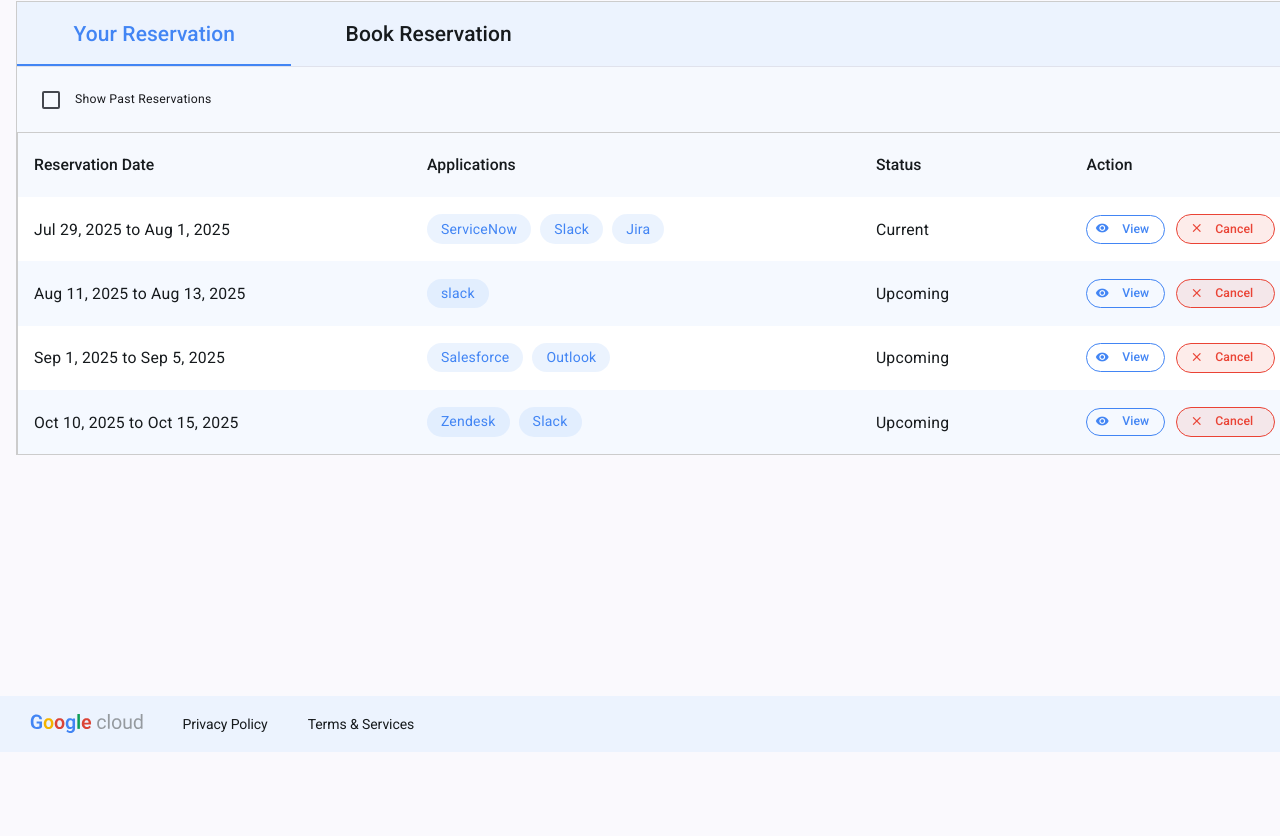
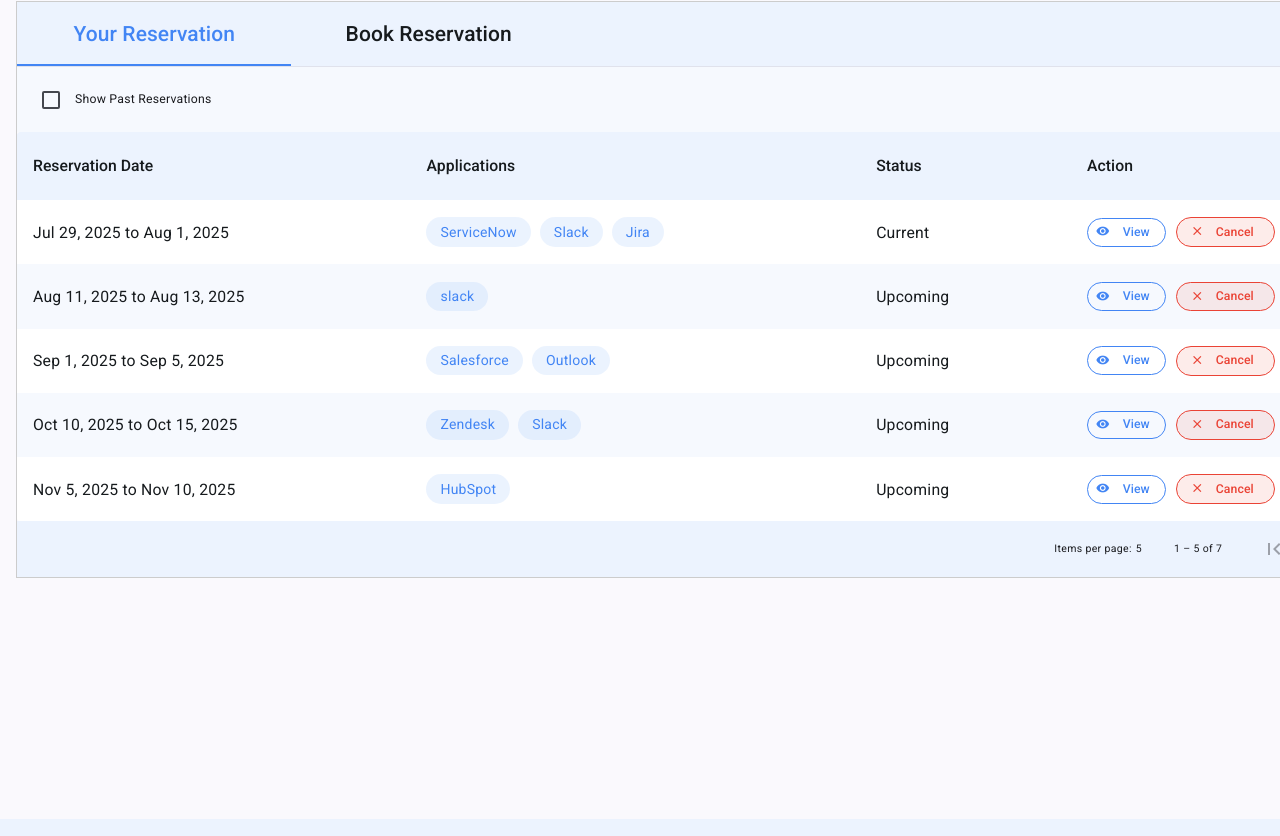
Before and after one commit to arpitgup/demospace-user-license-app, an Angular app in the folder frontend/: page / in a window 1280 px wide. Shown: the part 453-1289 px from the top of the page. Before the commit the page ends 1205 px from the top, so only its background shows below. Built offline with nearby package versions, Linux system fonts and the light colour scheme.

Commit message:
feat : add pagination table

```diff
--- a/frontend/src/app/features/landing/landing.page.scss
+++ b/frontend/src/app/features/landing/landing.page.scss
@@ -22,7 +22,6 @@
 
     .reservation-table-container {
         width: 100.375rem;
-        height: 32.25rem;
         flex-shrink: 0;
         border: 1px solid $color-gray;
         margin: 5.19rem auto 0;
--- a/frontend/src/app/shared/components/reservation-table/reservation-table.component.html
+++ b/frontend/src/app/shared/components/reservation-table/reservation-table.component.html
@@ -1,4 +1,5 @@
-<div class="table-container">
+<!-- The main component wrapper -->
+<div class="table-component-wrapper">
   <!-- Display this message when there is no data. -->
   <div
     *ngIf="!dataSource.data || dataSource.data.length === 0"
@@ -8,13 +9,14 @@
     <span>{{ reservationTableConstants.NO_RESERVATIONS_MSG }}</span>
   </div>
 
-  <!-- Display the table only when there is data. -->
+  <!-- This container is only shown when there is data to display -->
+  <ng-container *ngIf="dataSource.data && dataSource.data.length > 0">
+    <div class="table-scroll-container">
       <table
         mat-table
         [dataSource]="dataSource"
         matSort
         class="reservation-table"
-    *ngIf="dataSource.data && dataSource.data.length > 0"
       >
         <!-- Reservation Date Column -->
         <ng-container matColumnDef="date">
@@ -87,3 +89,12 @@
         ></tr>
       </table>
     </div>
+
+    <mat-paginator
+      [pageSizeOptions]="[5]"
+      showFirstLastButtons
+      aria-label="Select page of reservations"
+    >
+    </mat-paginator>
+  </ng-container>
+</div>
--- a/frontend/src/app/shared/components/reservation-table/reservation-table.component.scss
+++ b/frontend/src/app/shared/components/reservation-table/reservation-table.component.scss
@@ -1,9 +1,22 @@
 @use '../../../../styles/variables' as *;
 @use '../../../../styles/typography' as *;
 
-.table-container {
+.table-component-wrapper {
+  display: flex;
+  flex-direction: column;
+  height: 100%;
+  overflow: hidden;
+}
+
+.table-scroll-container {
+  flex-grow: 1;
   position: relative;
-    min-height: 15rem;
+}
+
+.mat-mdc-paginator {
+  flex-shrink: 0;
+  background-color: #ecf3fe;
+}
 
 .empty-data-message {
   display: flex;
@@ -13,7 +26,7 @@
   height: 100%;
   min-height: 15rem;
   color: $color-text-muted;
-        font-family: "Roboto", sans-serif;
+  font-family: 'Roboto', sans-serif;
   font-size: 1.25rem;
   text-align: center;
 
@@ -28,51 +41,59 @@
 .reservation-table {
   width: 100%;
   table-layout: fixed;
-        border: 1px solid $color-gray;
-        background: $color-bg-light;
+  border-radius: 0.25rem;
+  overflow: hidden;
+  border-spacing: 0;
+  border-collapse: collapse;
 
   .mat-column-date { width: 28%; }
   .mat-column-applications { width: 32%; }
   .mat-column-status { width: 15%; }
   .mat-column-action { width: 25%; }
 
-        .mat-mdc-cell,
-        .mat-mdc-header-cell {
-            border-bottom: none !important;
+  tr.mat-mdc-header-row {
+    height: 4.875rem;
+  }
+
+  th.mat-mdc-header-cell {
+    color: #161a1d;
+    font-family: 'Roboto', sans-serif;
+    font-size: 1.125rem;
+    font-style: normal;
+    font-weight: 500;
+    line-height: 1.5rem;
+    background: #ecf3fe;
+
+    position: sticky;
+    top: 0;
+    z-index: 10;
+  }
+
+  tr.table-row:nth-child(odd) {
+    background-color: #fff;
+  }
+
+  tr.table-row:nth-child(even) {
+    background-color: #f6f9fe;
+  }
+
+
+  th.mat-mdc-header-cell,
+  td.mat-mdc-cell {
+    border-bottom-width: 0;
+  }
+
+  td.mat-mdc-cell {
+    @include table-cell-text;
+    color: $color-black;
     height: 4.59231rem !important;
     word-wrap: break-word;
   }
-
-        tr.table-row:nth-child(odd) {
-            background-color: $color-white;
-        }
-
-        tr.table-row:nth-child(even) {
-            background-color: $color-bg-table-row;
-        }
-
-        th {
-            @include table-header-text;
-            color: $color-black;
-        }
-
-        th.mat-mdc-header-cell {
-            position: sticky;
-            top: 0;
-            z-index: 10;
-            background-color: $color-bg-lighter;
-        }
-
-        td {
-            @include table-cell-text;
-            color: $color-black;
-            height: 100%;
 
   .app-chip-list {
     display: flex;
     flex-wrap: wrap;
     gap: 0.65rem;
-            }
   }
 
   .app-chip-wrapper {
@@ -84,7 +105,7 @@
     gap: 0.625rem;
     flex-shrink: 0;
     border-radius: 1.25rem;
-            background: rgba($color-blue, 0.10);
+    background: rgba($color-blue, 0.1);
 
     .app-chip-text {
       @include chip-text;
@@ -92,15 +113,11 @@
     }
   }
 
-        button mat-icon {
-            margin-right: $spacing-xs;
-            font-size: $font-size-xs;
-        }
-
   .action-cell {
     display: flex;
     align-items: center;
     gap: 0.75rem;
+  }
 
   .view-button {
     display: flex;
@@ -114,11 +131,6 @@
     border: 1px solid var(--Blue, $color-blue);
     color: $color-blue !important;
     background: transparent;
-
-                mat-icon {
-                    font-size: $font-size-xs;
-                    margin-right: $spacing-xs;
-                }
   }
 
   .cancel-button {
@@ -135,6 +147,9 @@
     background: rgba($color-red-cancel, 0.1);
     color: $color-red-cancel !important;
   }
+
+  button mat-icon {
+    margin-right: $spacing-xs;
+    font-size: $font-size-xs;
   }
 }
-}
--- a/frontend/src/app/shared/components/reservation-table/reservation-table.component.ts
+++ b/frontend/src/app/shared/components/reservation-table/reservation-table.component.ts
@@ -1,9 +1,17 @@
-import { Component, ChangeDetectionStrategy, ViewChild, AfterViewInit, Input, OnChanges, SimpleChanges } from '@angular/core';
+import {
+  Component,
+  ChangeDetectionStrategy,
+  ViewChild,
+  AfterViewInit,
+  Input,
+} from '@angular/core';
+import { CommonModule } from '@angular/common';
 import { MatTableDataSource, MatTableModule } from '@angular/material/table';
 import { MatSort, MatSortModule } from '@angular/material/sort';
 import { MatIconModule } from '@angular/material/icon';
 import { MatButtonModule } from '@angular/material/button';
-import { CommonModule } from '@angular/common';
+import { MatPaginator, MatPaginatorModule } from '@angular/material/paginator';
+
 import { Reservation } from '../../../core/models/reservation.model';
 import { RESERVATION_TABLE_CONSTANTS } from './reservation-table.constant';
 
@@ -17,29 +25,36 @@ import { RESERVATION_TABLE_CONSTANTS } from './reservation-table.constant';
     MatTableModule,
     MatSortModule,
     MatIconModule,
-    MatButtonModule
+    MatButtonModule,
+    MatPaginatorModule,
   ],
   changeDetection: ChangeDetectionStrategy.OnPush,
 })
 export class ReservationTableComponent implements AfterViewInit {
-  @Input() set data(reservations: Reservation[] | null) {
-    if (reservations) {
-      this.dataSource.data = reservations;
-    }
-  }
-
-  private now = new Date('2025-07-31T11:49:00Z');
-
   public readonly reservationTableConstants = RESERVATION_TABLE_CONSTANTS;
 
   displayedColumns = ['date', 'applications', 'status', 'action'];
   dataSource = new MatTableDataSource<Reservation>([]);
 
   @ViewChild(MatSort) sort!: MatSort;
+  @ViewChild(MatPaginator) paginator!: MatPaginator;
 
+  @Input() set data(reservations: Reservation[] | null) {
+    if (reservations) {
+      this.dataSource.data = reservations;
+      if (this.dataSource.paginator) {
+        this.dataSource.paginator.firstPage();
+      }
+    }
+  }
+
+  /**
+   * This lifecycle hook is called once after the view is initialized.
+   * This is the correct place to link the paginator and sort to the data source.
+   */
   ngAfterViewInit() {
+    this.dataSource.paginator = this.paginator;
     this.dataSource.sort = this.sort;
-
     this.dataSource.sortingDataAccessor = (item, property) => {
       switch (property) {
         case 'date':
@@ -52,32 +67,35 @@ export class ReservationTableComponent implements AfterViewInit {
     };
   }
 
-  /**
-   * Formats a date range string for display.
-   */
   formatDateRange(start: string, end: string): string {
-    const startDate = new Date(start).toLocaleDateString('en-US', { month: 'short', day: 'numeric', year: 'numeric' });
-    const endDate = new Date(end).toLocaleDateString('en-US', { month: 'short', day: 'numeric', year: 'numeric' });
+    const startDate = new Date(start).toLocaleDateString('en-US', {
+      month: 'short',
+      day: 'numeric',
+      year: 'numeric',
+    });
+    const endDate = new Date(end).toLocaleDateString('en-US', {
+      month: 'short',
+      day: 'numeric',
+      year: 'numeric',
+    });
     return `${startDate} to ${endDate}`;
   }
 
-  /**
-   * Derives the application list from a reservation.
-   */
   getApplications(reservation: Reservation): string[] {
-    return [reservation.primaryApplicationId, ...reservation.additionalApplicationIds];
+    return [
+      reservation.primaryApplicationId,
+      ...reservation.additionalApplicationIds,
+    ];
   }
 
-  /**
-   * Determines the reservation status based on the current time.
-   */
   getStatus(reservation: Reservation): 'Past' | 'Current' | 'Upcoming' {
+    const now = new Date();
     const startDate = new Date(reservation.startDate);
     const endDate = new Date(reservation.endDate);
 
-    if (endDate < this.now) {
+    if (endDate < now) {
       return 'Past';
-    } else if (startDate <= this.now && endDate >= this.now) {
+    } else if (startDate <= now && endDate >= now) {
       return 'Current';
     } else {
       return 'Upcoming';
```
Lines whose indentation alone changed are shown as unchanged.
